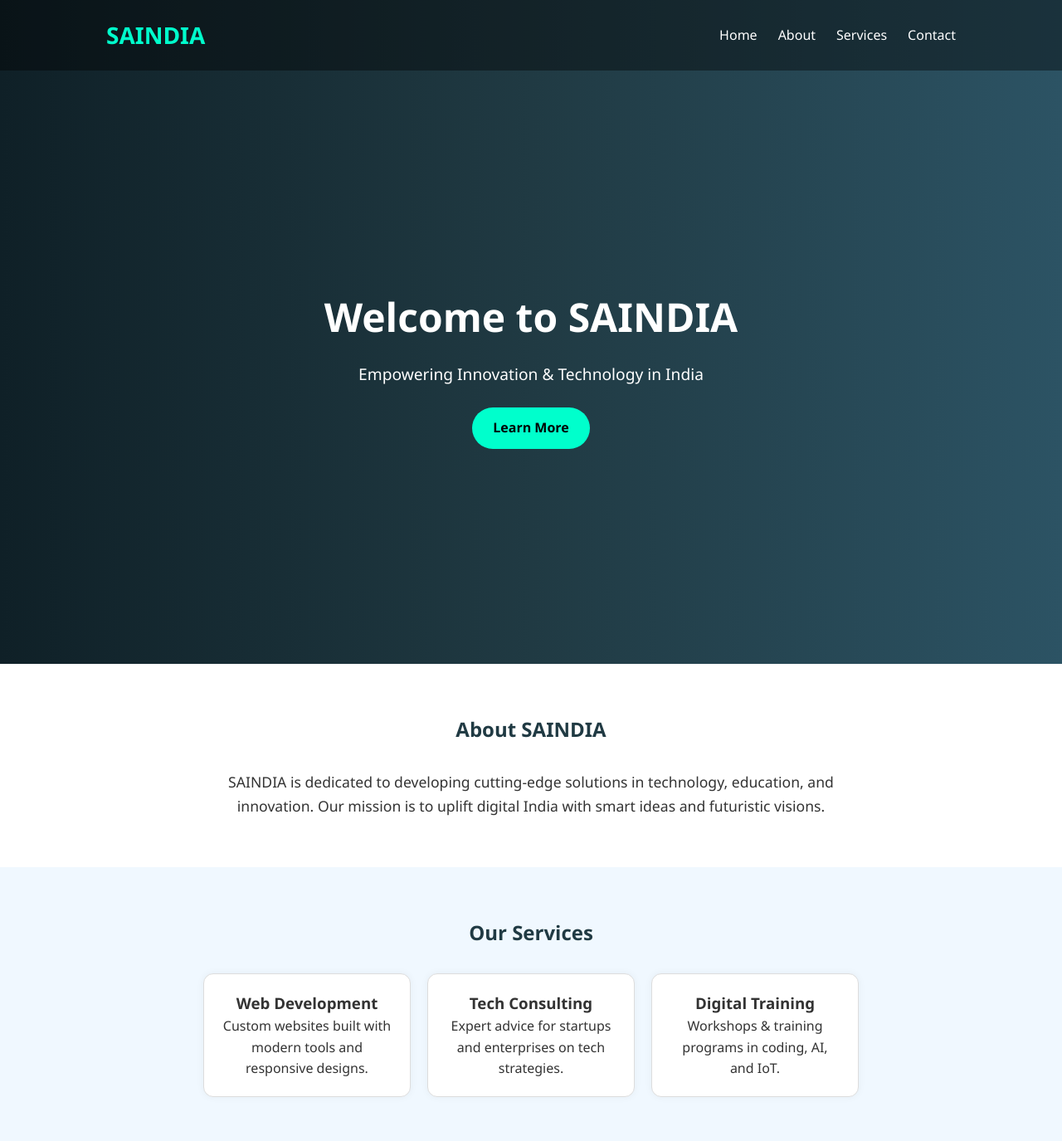
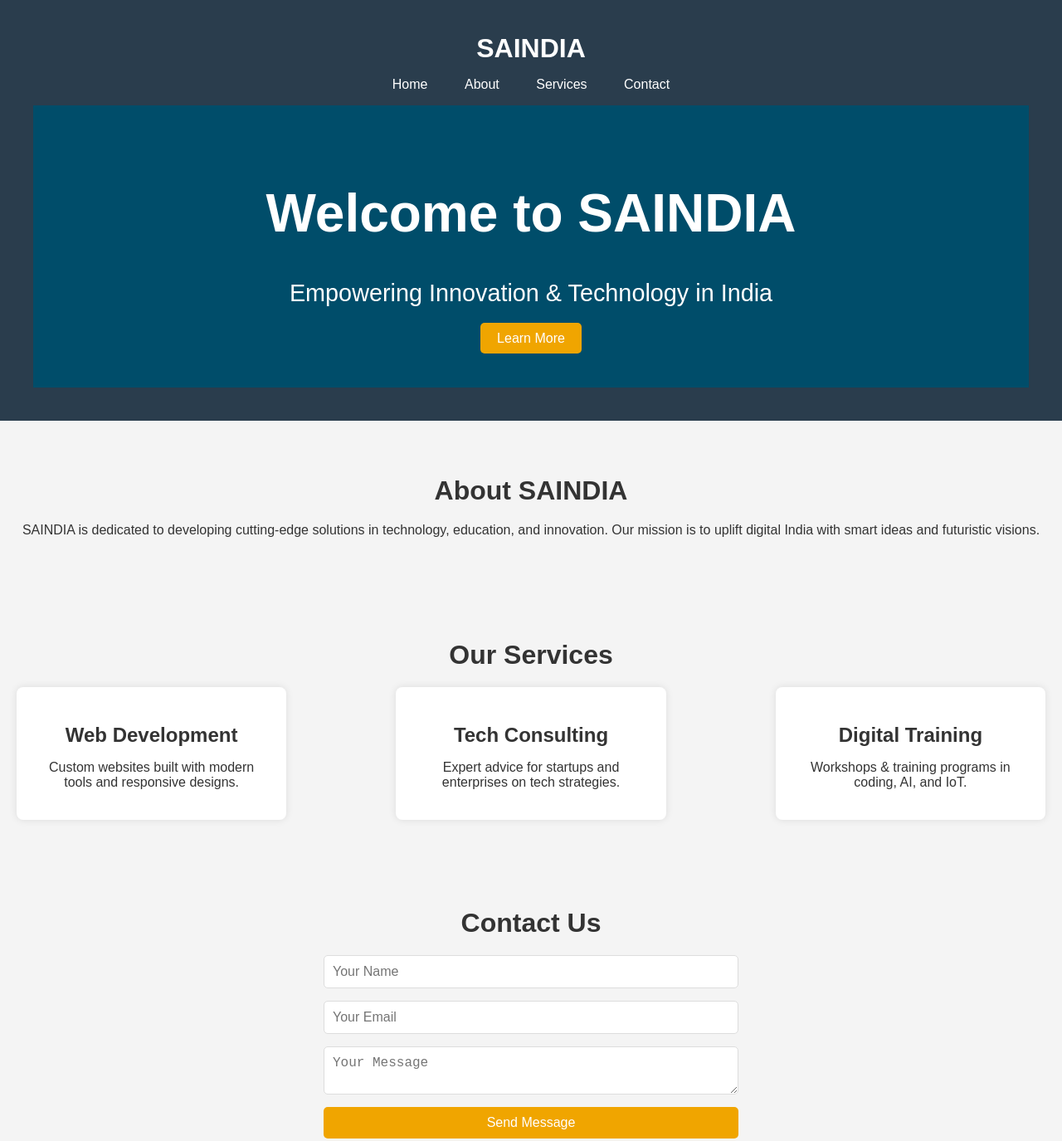
Before and after one commit to sb222-y/Saindia-Task-1, a plain HTML site: page index.html in a window 1280 px wide. Shown: the top 1375 px of the page at 83% size. Drawn offline with Linux system fonts and the light colour scheme.

Commit message:
Update style.css

```diff
--- a/style.css
+++ b/style.css
@@ -1,155 +1,191 @@
-/* Reset & base */
-* {
+/* Mobile-first Styles */
+body {
+  font-family: Arial, sans-serif;
   margin: 0;
   padding: 0;
-  box-sizing: border-box;
-  font-family: 'Segoe UI', sans-serif;
-}
-body {
-  line-height: 1.6;
   background-color: #f4f4f4;
   color: #333;
 }
 
-/* Header & Navigation */
 header {
-  background: linear-gradient(to right, #0f2027, #203a43, #2c5364);
+  background-color: #2a3d4d;
   color: white;
-  height: 100vh;
-  display: flex;
-  flex-direction: column;
-}
-
-nav {
-  display: flex;
-  justify-content: space-between;
-  align-items: center;
-  padding: 20px 10%;
-  background: rgba(0, 0, 0, 0.4);
+  padding: 20px;
+  text-align: center;
 }
 
 .logo {
-  font-size: 28px;
+  font-size: 2rem;
   font-weight: bold;
-  color: #00ffcc;
 }
 
 nav ul {
   list-style: none;
-  display: flex;
-  gap: 25px;
-}
-nav ul li a {
-  text-decoration: none;
-  color: white;
-  transition: 0.3s;
-}
-nav ul li a:hover {
-  color: #00ffcc;
+  padding: 0;
 }
 
-/* Hero */
-.hero {
-  flex: 1;
-  display: flex;
-  flex-direction: column;
-  justify-content: center;
-  align-items: center;
-  text-align: center;
-  padding: 0 10%;
-}
-.hero h1 {
-  font-size: 3rem;
-  margin-bottom: 15px;
-}
-.hero p {
-  font-size: 1.2rem;
-  margin-bottom: 25px;
-}
-.btn {
-  background-color: #00ffcc;
-  color: black;
-  padding: 12px 25px;
-  border-radius: 25px;
-  text-decoration: none;
-  font-weight: bold;
-  transition: 0.3s;
-}
-.btn:hover {
-  background-color: white;
+nav ul li {
+  display: inline-block;
+  margin: 0 15px;
 }
 
-/* Sections */
-section {
-  padding: 60px 10%;
-  background-color: white;
-}
-h2 {
-  text-align: center;
-  margin-bottom: 30px;
-  color: #203a43;
+nav ul li a {
+  color: white;
+  text-decoration: none;
+  font-size: 1rem;
 }
 
-/* About */
-.about p {
-  max-width: 800px;
-  margin: auto;
-  text-align: center;
-  font-size: 1.1rem;
-}
-
-/* Services */
-.services {
-  background-color: #f0f8ff;
-}
-.service-boxes {
-  display: flex;
-  flex-wrap: wrap;
-  gap: 20px;
-  justify-content: center;
-}
-.service {
-  background: white;
-  border: 1px solid #ddd;
-  padding: 20px;
-  border-radius: 12px;
-  width: 250px;
-  box-shadow: 0 0 10px rgba(0,0,0,0.05);
+.hero {
+  background-color: #004d6a;
+  color: white;
+  padding: 50px 20px;
   text-align: center;
 }
 
-/* Contact */
+.hero h1 {
+  font-size: 2.5rem;
+}
+
+.hero p {
+  font-size: 1.2rem;
+}
+
+.btn {
+  padding: 10px 20px;
+  background-color: #f0a500;
+  color: white;
+  text-decoration: none;
+  border-radius: 5px;
+  font-size: 1rem;
+}
+
+.about,
+.services,
+.contact {
+  padding: 40px 20px;
+  text-align: center;
+}
+
+.about h2,
+.services h2,
+.contact h2 {
+  font-size: 2rem;
+  margin-bottom: 20px;
+}
+
+.service-boxes {
+  display: flex;
+  justify-content: space-around;
+  gap: 20px;
+}
+
+.service {
+  background-color: white;
+  padding: 20px;
+  border-radius: 8px;
+  box-shadow: 0 0 10px rgba(0, 0, 0, 0.1);
+  width: 30%;
+  text-align: center;
+}
+
+.service h3 {
+  margin-bottom: 10px;
+  font-size: 1.5rem;
+}
+
+.service p {
+  font-size: 1rem;
+}
+
 .contact form {
-  max-width: 500px;
-  margin: auto;
   display: flex;
   flex-direction: column;
   gap: 15px;
-}
-.contact input, .contact textarea {
-  padding: 12px;
-  border: 1px solid #ccc;
-  border-radius: 8px;
-  resize: none;
-}
-.contact button {
-  background-color: #203a43;
-  color: white;
-  padding: 12px;
-  border: none;
-  border-radius: 8px;
-  cursor: pointer;
-  transition: 0.3s;
-}
-.contact button:hover {
-  background-color: #00ff22;
-  color: black;
+  max-width: 400px;
+  margin: 0 auto;
 }
 
-/* Footer */
+.contact input,
+.contact textarea {
+  padding: 10px;
+  font-size: 1rem;
+  border: 1px solid #ddd;
+  border-radius: 5px;
+}
+
+.contact button {
+  padding: 10px 20px;
+  background-color: #f0a500;
+  color: white;
+  border: none;
+  border-radius: 5px;
+  font-size: 1rem;
+  cursor: pointer;
+}
+
 footer {
-  background-color: #203a43;
+  background-color: #2a3d4d;
   color: white;
   text-align: center;
-  padding: 20px;
+  padding: 15px;
+  font-size: 1rem;
 }
+
+/* Media Queries */
+@media (min-width: 600px) {
+  .service-boxes {
+    justify-content: space-between;
+  }
+
+  .service {
+    width: 45%;
+  }
+
+  .hero h1 {
+    font-size: 3rem;
+  }
+
+  .hero p {
+    font-size: 1.5rem;
+  }
+}
+
+@media (min-width: 768px) {
+  header {
+    padding: 40px;
+  }
+
+  nav ul li {
+    margin: 0 20px;
+  }
+
+  .service-boxes {
+    justify-content: space-between;
+  }
+
+  .service {
+    width: 30%;
+  }
+
+  .hero h1 {
+    font-size: 4rem;
+  }
+
+  .hero p {
+    font-size: 1.8rem;
+  }
+}
+
+@media (min-width: 1024px) {
+  .service {
+    width: 23%;
+  }
+
+  .contact form {
+    max-width: 500px;
+  }
+
+  footer {
+    font-size: 1.2rem;
+  }
+}
```
